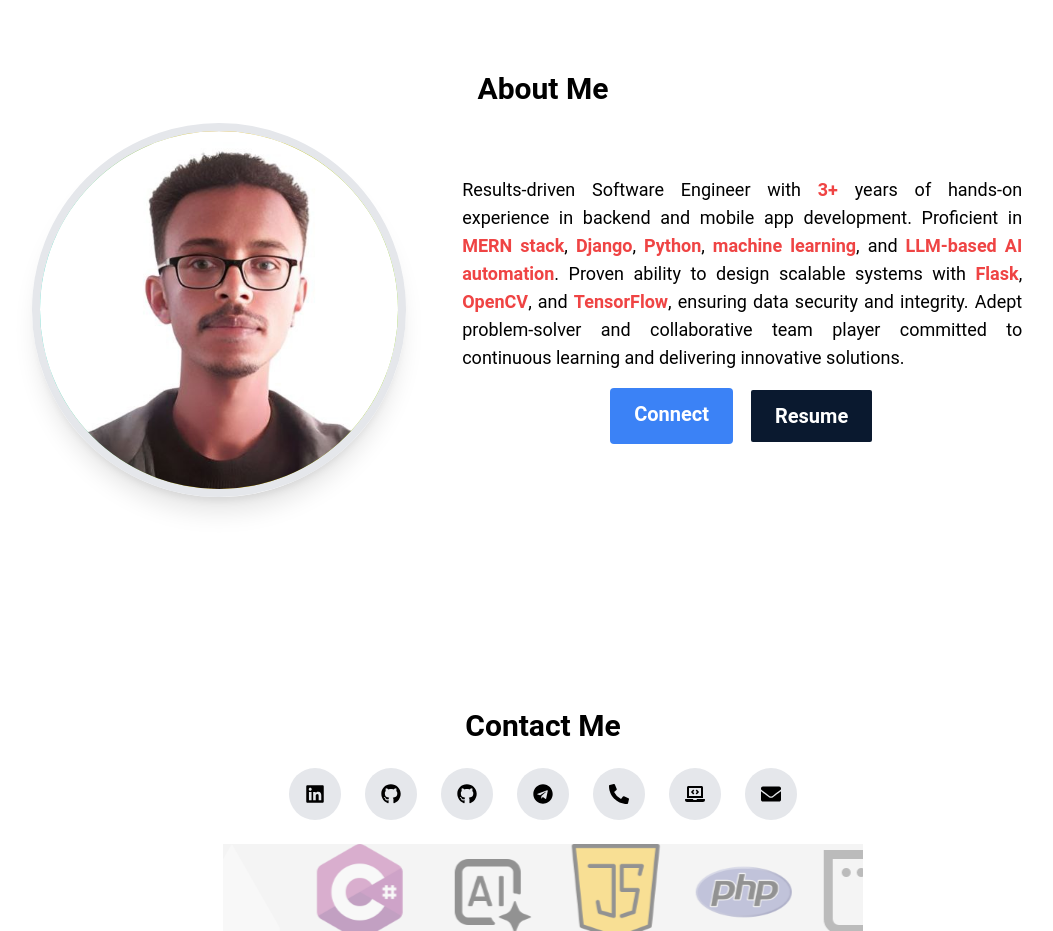
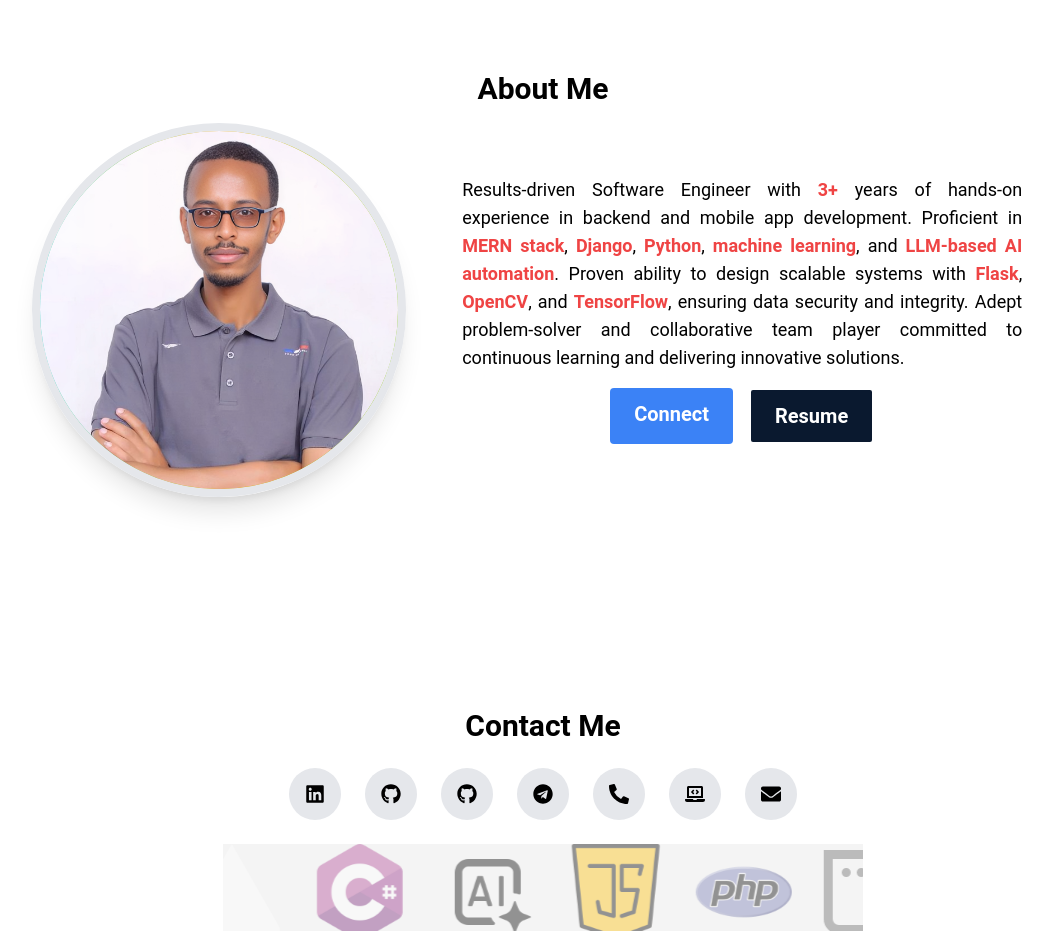
Before and after one commit to masrialx/masresha-alemu, a Next.js app: page / in a window 1280 px wide. Shown: the part 980-1911 px from the top of the page, without its empty margins (97-1150 px from the left). Built offline with nearby package versions, Linux system fonts and the light colour scheme.

Commit message:
update profile image from masri1.jpg to masri.png

```diff
--- a/app/(auth)/page/aboutme.jsx
+++ b/app/(auth)/page/aboutme.jsx
@@ -62,7 +62,7 @@ export default function AboutMe() {
       <div className="w-full sm:w-[50%] lg:w-[30%] aspect-square relative rounded-full overflow-hidden border-8 border-gradient-to-r from-teal-400 to-lime-500 bg-gradient-to-r from-red-500 via-yellow-500 to-blue-500 shadow-xl">
             <div
               className="absolute inset-0 bg-cover bg-center"
-              style={{ backgroundImage: "url('/masri1.jpg')" }}
+              style={{ backgroundImage: "url('/masri.png')" }}
             />
           </div>
 
```
Also changed, not shown: public/masri.png (added).
